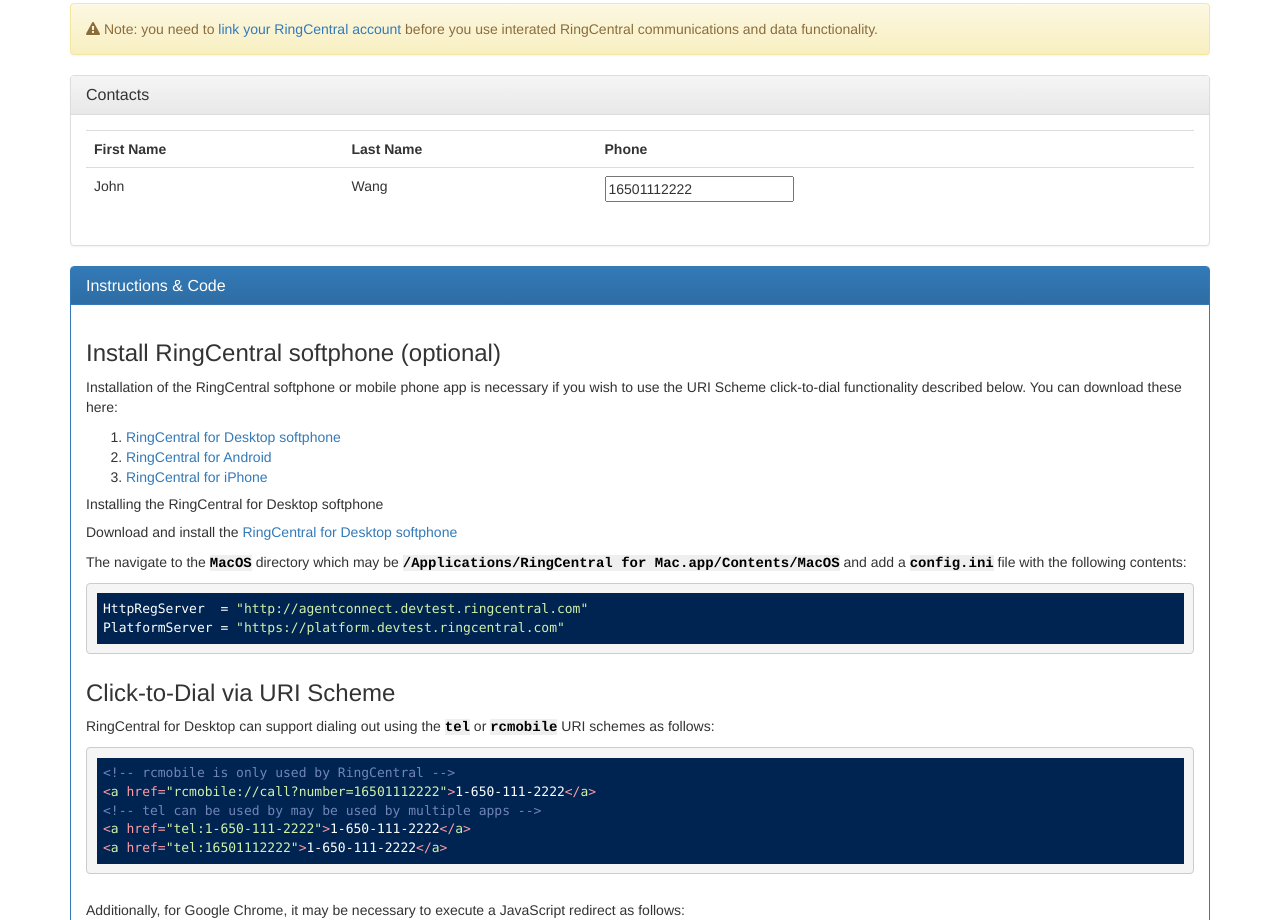
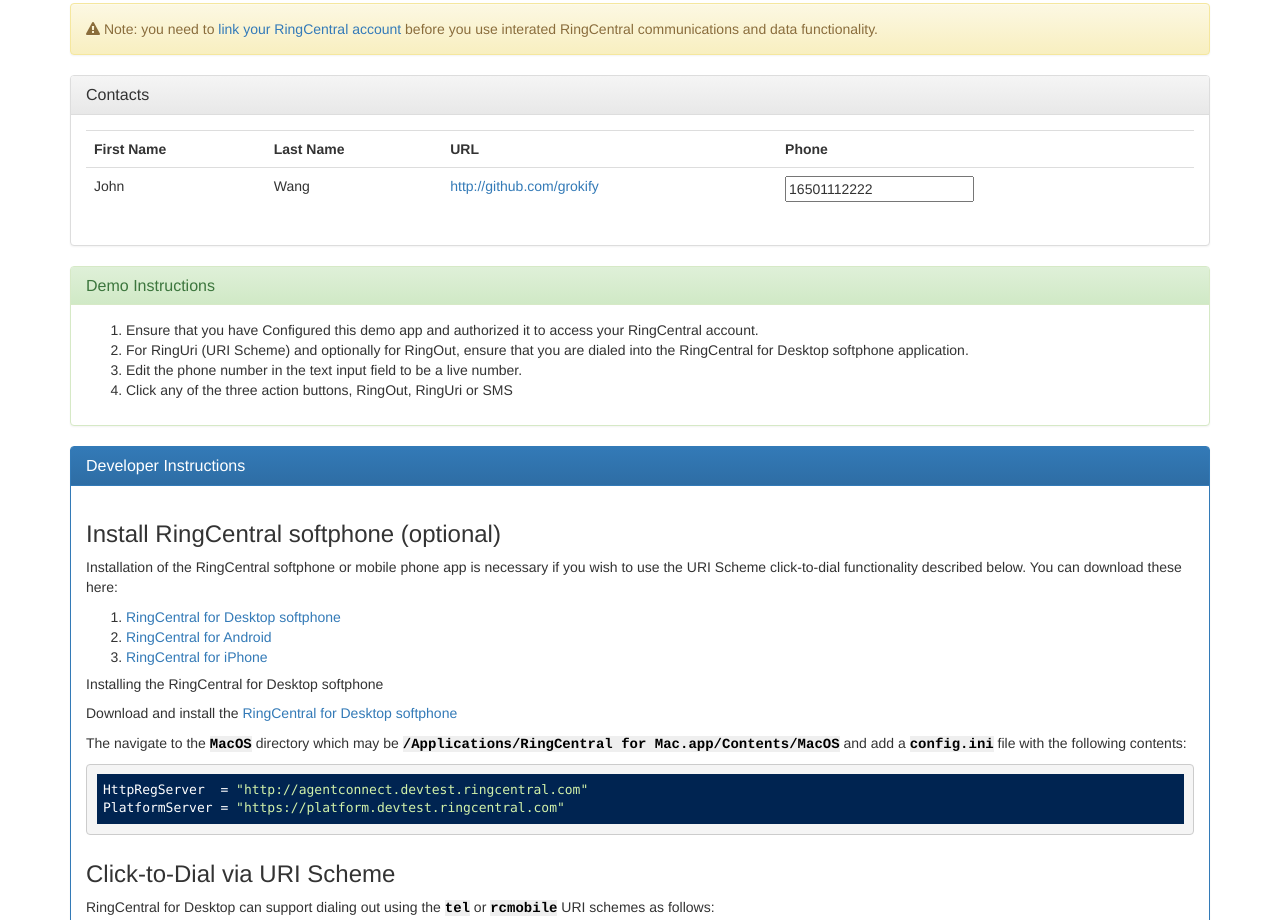
Before and after one commit to grokify/ringcentral-cti-demo-js, a plain HTML site: page src/contacts.html in a window 1280 px wide. Shown: the part 180-1100 px from the top of the page. Drawn offline with nearby package versions, Linux system fonts and the light colour scheme; no server answers.

```diff
--- a/src/contacts.html
+++ b/src/contacts.html
@@ -111,11 +111,11 @@ $(function() {
             <div class="panel-body">
           <table id="linkedaccounts" class="table">
             <tr>
-              <th>First Name</th><th>Last Name</th><th>Phone</th>
+              <th>First Name</th><th>Last Name</th><th>URL</th><th>Phone</th>
             </tr>
             <tr>
               <td>
-                John</td><td>Wang</td><td><input id="telval1" class="telval" type="text" value="16501112222">
+                John</td><td>Wang</td><td><a href="http://github.com/grokify">http://github.com/grokify</a></td><td><input id="telval1" class="telval" type="text" value="16501112222">
               </td>
             </tr>
           </table>
@@ -183,9 +183,29 @@ $(function() {
     <div class="container theme-showcase" role="main">
       <div class="row">
         <div class="col-sm-12">
+          <div class="panel panel-success">
+            <div class="panel-heading">
+              <h3 class="panel-title">Demo Instructions</h3>
+            </div>
+            <div class="panel-body">
+              <ol>
+                <li>Ensure that you have Configured this demo app and authorized it to access your RingCentral account.</li>
+                <li>For RingUri (URI Scheme) and optionally for RingOut, ensure that you are dialed into the RingCentral for Desktop softphone application.</li>
+                <li>Edit the phone number in the text input field to be a live number.</li>
+                <li>Click any of the three action buttons, RingOut, RingUri or SMS</li>
+              </ol>
+            </div>
+          </div>
+        </div>
+      </div>
+    </div>
+
+    <div class="container theme-showcase" role="main">
+      <div class="row">
+        <div class="col-sm-12">
           <div class="panel panel-primary">
             <div class="panel-heading">
-              <h3 class="panel-title">Instructions &amp; Code</h3>
+              <h3 class="panel-title">Developer Instructions</h3>
             </div>
             <div class="panel-body">
               <h3>Install RingCentral softphone (optional)</h3>
```
Also changed, not shown: src/call-log.html (+20 -1 lines), src/linked-accounts.html (+22 -4 lines).
